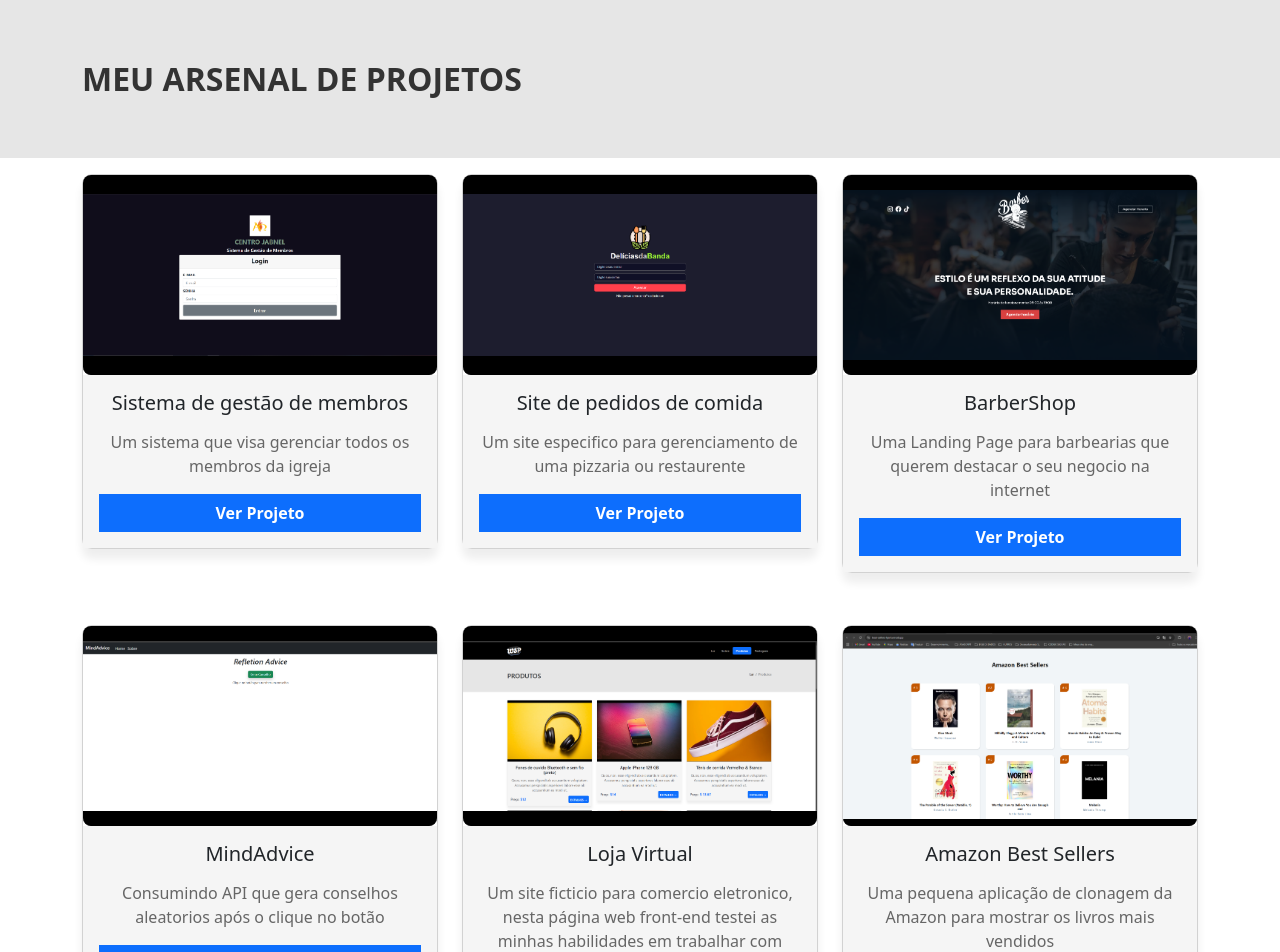
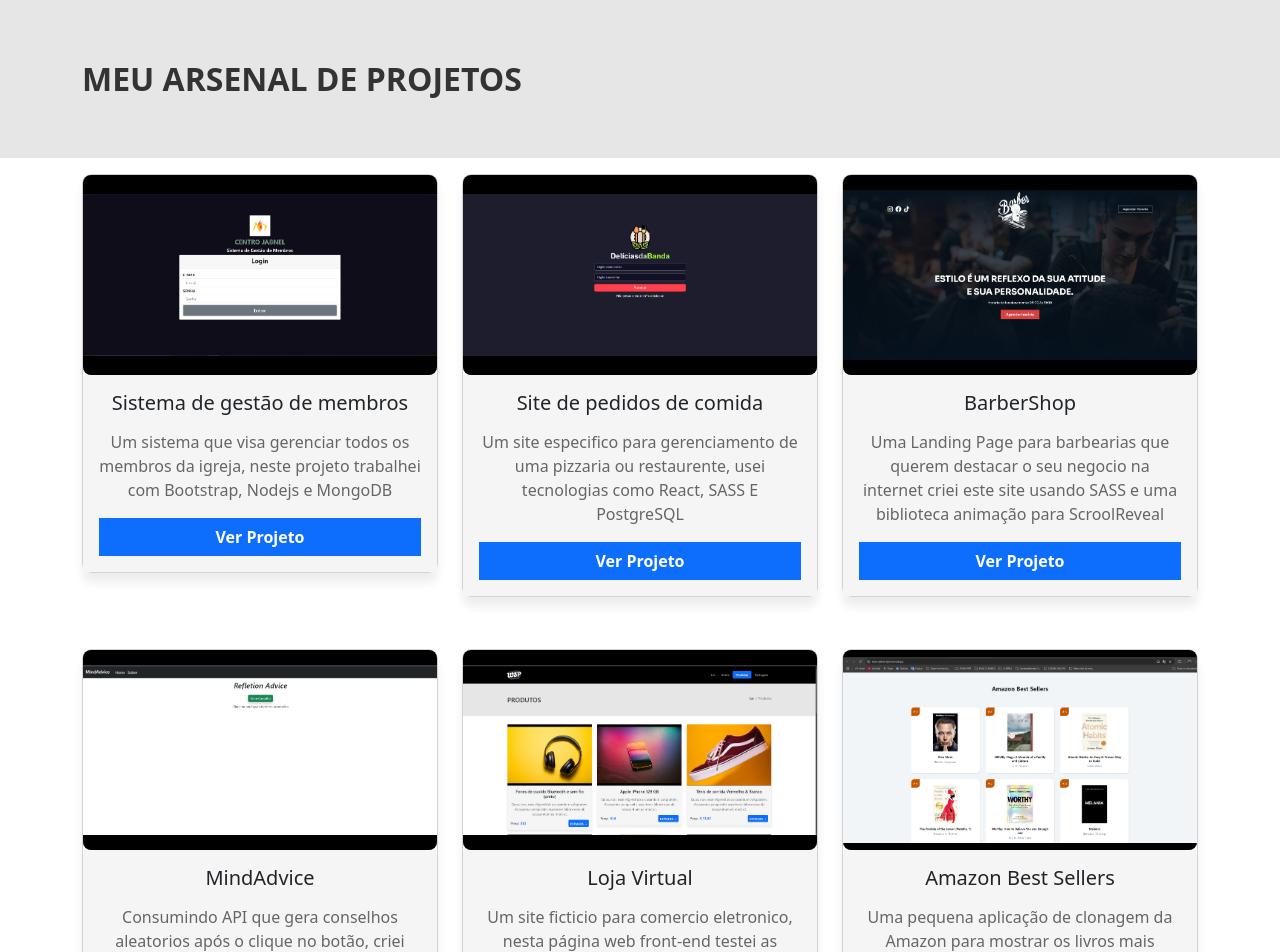
Before and after one commit to ernestondula12/Arsenal-projetos, a React (Create React App) app: page / in a window 1280 px wide. Shown: the top 952 px of the page. Built offline with nearby package versions, Linux system fonts and the light colour scheme.

Commit message:
Fiz uma alteração no arquivo data.js para poder colocar as tecnologias usada em cada um dos projetos listados nesse arsenal de projetos

```diff
--- a/src/data.js
+++ b/src/data.js
@@ -3,28 +3,28 @@ const projetos = [
       id: 1,
       title: 'Sistema de gestão de membros',
       img: './images/gestaoMembros.png',
-      description: "Um sistema que visa gerenciar todos os membros da igreja",
+      description: "Um sistema que visa gerenciar todos os membros da igreja, neste projeto trabalhei com Bootstrap, Nodejs e MongoDB",
       site: "https://github.com/ernestondula12/Sistema-de-gest-o-de-membros.git"
     },
     {
       id: 2,
       title: 'Site de pedidos de comida',
       img: './images/DelciasdaBanda.png',
-      description: 'Um site especifico para gerenciamento de uma pizzaria ou restaurente',
+      description: 'Um site especifico para gerenciamento de uma pizzaria ou restaurente, usei tecnologias como React, SASS E PostgreSQL',
       site: ""
     },
   {
     id: 3,
     title: 'BarberShop',
     img: './images/BarberShop.png',
-    description: 'Uma Landing Page para barbearias que querem destacar o seu negocio na internet',
+    description: 'Uma Landing Page para barbearias que querem destacar o seu negocio na internet criei este site usando SASS e uma biblioteca animação para ScroolReveal',
     site: "https://projeto-barbearia-lovat-beta.vercel.app/"
   },
   {
     id: 4,
     title: "MindAdvice",
     img: './images/mindadvice.png',
-    description: 'Consumindo API que gera conselhos aleatorios após o clique no botão',
+    description: 'Consumindo API que gera conselhos aleatorios após o clique no botão, criei esta pequeno site para testar as minhas habilidades com React e Bootstrap',
     site: "https://mindadvice.vercel.app/"
   },
   {
@@ -38,7 +38,7 @@ const projetos = [
     id: 6,
     title: "Amazon Best Sellers",
     img: './images/AbestSeller.png',
-    description: 'Uma pequena aplicação de clonagem da Amazon para mostrar os livros mais vendidos',
+    description: 'Uma pequena aplicação de clonagem da Amazon para mostrar os livros mais vendidos,fiz esta aplicação para testar as minhas habilidades com React,na estruturação de pastas e componentes',
     site: "https://best-sellers-lyart.vercel.app/"
   },
   ]
```
